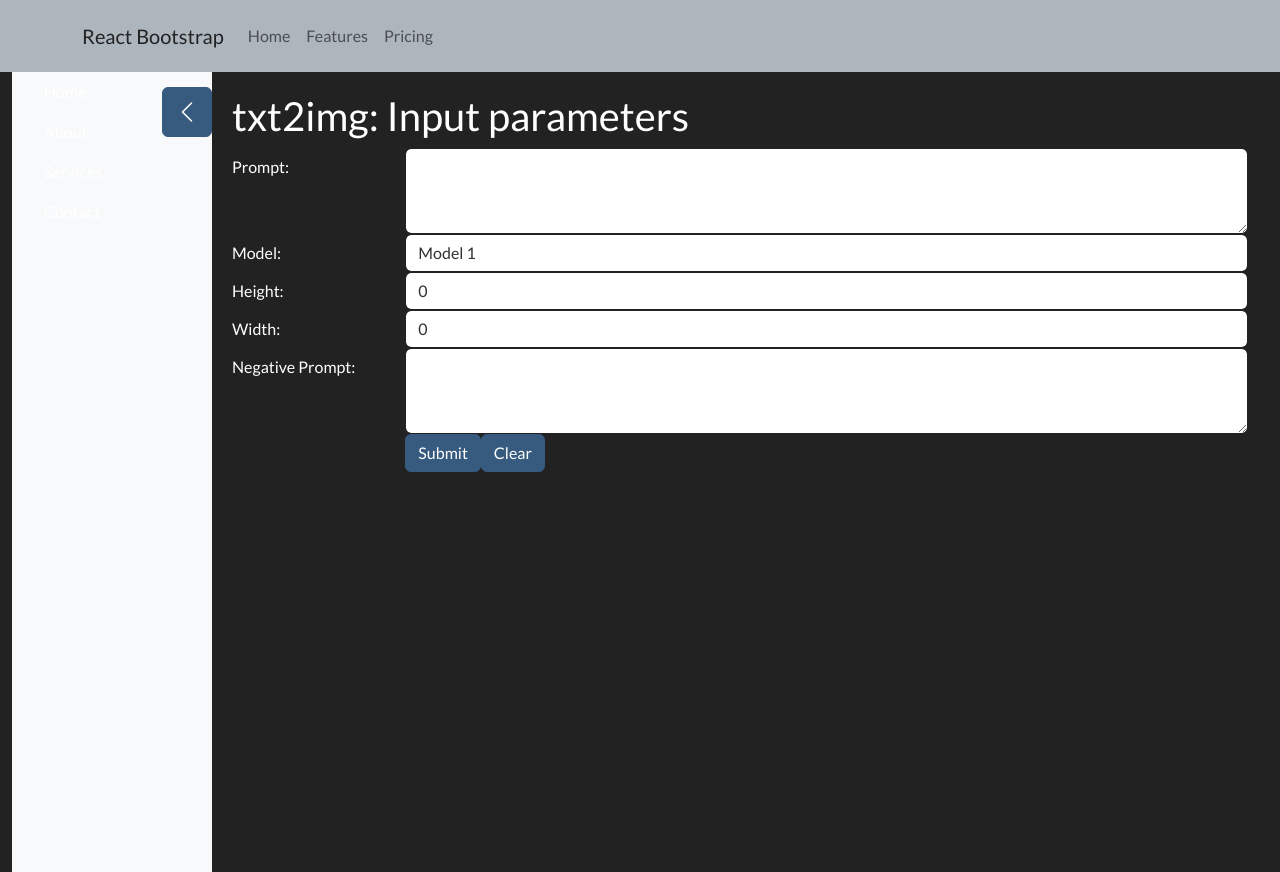
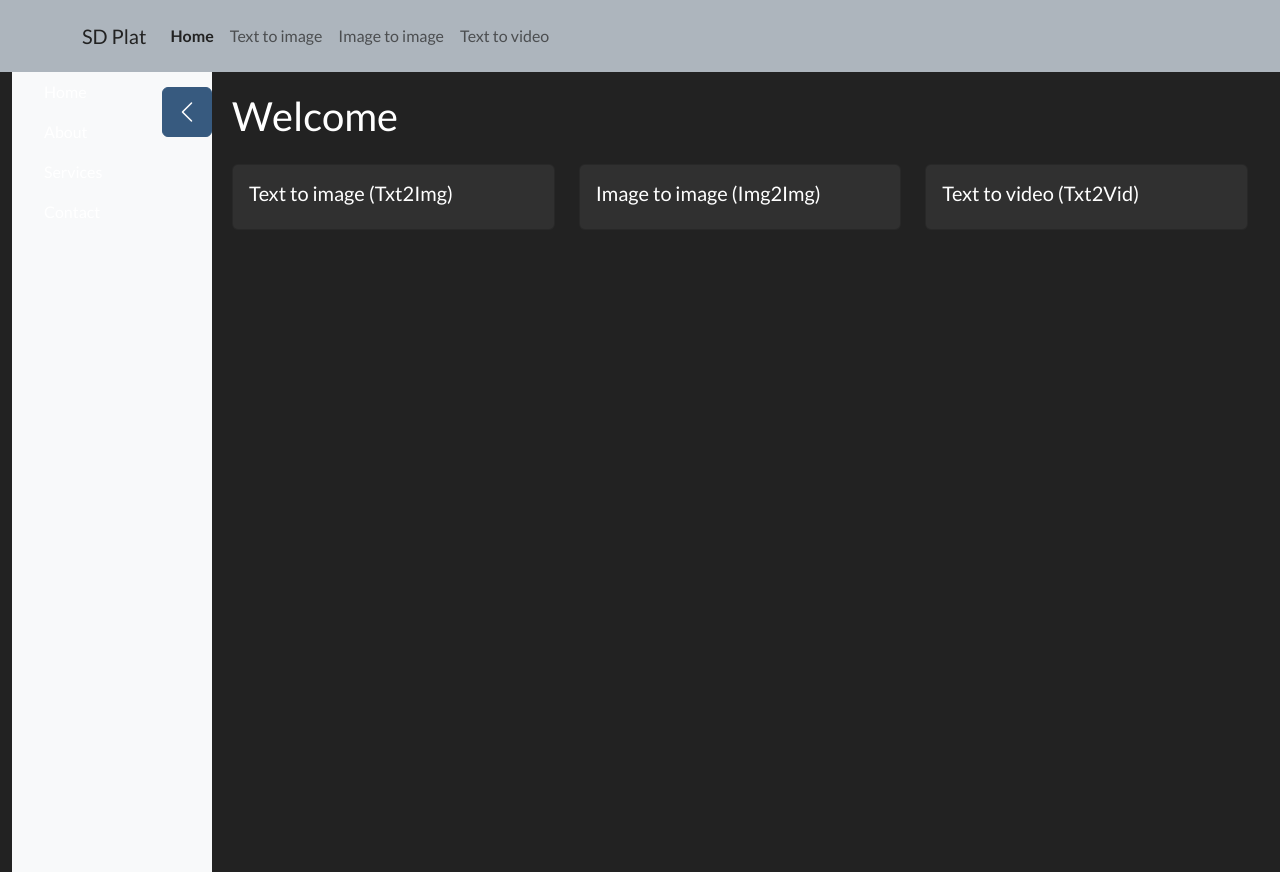
Before and after one commit to acwilan/sdplat, a React app in the folder ui/: page / in a window 1280 px wide. Built offline with nearby package versions, Linux system fonts and the light colour scheme.

Commit message:
Add routing and home

```diff
--- a/ui/package.json
+++ b/ui/package.json
@@ -13,6 +13,7 @@
     "@babel/preset-env": "^7.24.6",
     "@babel/preset-react": "^7.24.6",
     "@babel/preset-typescript": "^7.24.6",
+    "@testing-library/user-event": "^14.5.2",
     "@types/react": "^18.3.3",
     "@types/react-dom": "^18.3.0",
     "babel-loader": "^9.1.3",
@@ -23,6 +24,7 @@
     "react": "^18.3.1",
     "react-bootstrap": "^2.10.2",
     "react-dom": "^18.3.1",
+    "react-router-dom": "^6.23.1",
     "style-loader": "^4.0.0",
     "typescript": "^5.4.5",
     "webpack": "^5.91.0",
--- a/ui/src/App.tsx
+++ b/ui/src/App.tsx
@@ -1,16 +1,23 @@
 import React from 'react';
+import { Link, Routes, Route } from 'react-router-dom';
 import { Navbar, Container } from 'react-bootstrap';
 import Navigation from './components/Navigation';
 import Sidebar from './components/Sidebar';
 import './App.css';
 import FormComponent from './components/FormComponent';
+import Home from './components/Home';
+
+const Txt2Img = () => <FormComponent />;
+const Img2Img = () => <h2>Image to Image (Img2Img)</h2>;
+const Txt2Vid = () => <h2>Text to Video (Txt2Vid)</h2>;
 
 const App: React.FC<{ theme: string }> = ({ theme }) => {
   return (
     <div>
-      <Navbar bg={theme} variant={theme}>
+      <Navbar bg={theme} variant={theme} expand="lg">
         <Container>
-          <Navbar.Brand href="#home">React Bootstrap</Navbar.Brand>
+          <Navbar.Brand as={Link} to="/">SD Plat</Navbar.Brand>
+          <Navbar.Toggle aria-controls="basic-navbar-nav" />
           <Navigation />
         </Container>
       </Navbar>
@@ -18,7 +25,12 @@ const App: React.FC<{ theme: string }> = ({ theme }) => {
         <div className="d-flex">
           <Sidebar />
           <div className="content-container">
-            <FormComponent />
+            <Routes>
+              <Route path='/' element={<Home />} />
+              <Route path='/txt2img' element={<Txt2Img />} />
+              <Route path="/img2img" element={<Img2Img />} />
+              <Route path="/txt2vid" element={<Txt2Vid />} />
+            </Routes>
           </div>
         </div>
       </Container>
--- a/ui/src/components/FormComponent.tsx
+++ b/ui/src/components/FormComponent.tsx
@@ -39,7 +39,7 @@ const FormComponent: React.FC = () => {
 
   return (
     <>
-      <h2>txt2img: Input parameters</h2>
+      <h2>Text to image</h2>
       <Form onSubmit={handleSubmit}>
         <Form.Group as={Row} controlId="formPrompt">
           <Form.Label column sm={2}>Prompt:</Form.Label>
@@ -77,8 +77,8 @@ const FormComponent: React.FC = () => {
         </Form.Group>
         <Form.Group as={Row}>
           <Col sm={{ span: 10, offset: 2 }}>
-            <Button type="submit">Submit</Button>
-            <Button type="button" onClick={handleClear}>Clear</Button>
+            <Button type="submit" variant='primary'>Submit</Button>
+            <Button type="button" variant='link' onClick={handleClear}>Clear</Button>
           </Col>
         </Form.Group>
       </Form>
--- /dev/null
+++ b/ui/src/components/Home.css
@@ -0,0 +1,12 @@
+/* src/components/Home.css */
+.card-link {
+    text-decoration: none;
+    color: inherit;
+}
+
+.card-link:hover .card,
+.card-link:focus .card {
+    cursor: pointer;
+    transform: scale(1.05);
+    transition: transform 0.2s;
+}
--- /dev/null
+++ b/ui/src/components/Home.tsx
@@ -0,0 +1,34 @@
+// src/components/Home.tsx
+import React from 'react';
+import { Link } from 'react-router-dom';
+import { Card, Row, Col } from 'react-bootstrap';
+import './Home.css'; // Add custom CSS for clickable cards
+
+const Home = () => {
+  const features = [
+    { name: 'Text to image (Txt2Img)', path: '/txt2img' },
+    { name: 'Image to image (Img2Img)', path: '/img2img' },
+    { name: 'Text to video (Txt2Vid)', path: '/txt2vid' },
+  ];
+
+  return (
+    <>
+        <h2>Welcome</h2>
+        <Row className="mt-4">
+        {features.map((feature, index) => (
+            <Col key={index} sm={12} md={4} className="mb-4">
+            <Link to={feature.path} className="card-link">
+                <Card>
+                <Card.Body>
+                    <Card.Title>{feature.name}</Card.Title>
+                </Card.Body>
+                </Card>
+            </Link>
+            </Col>
+        ))}
+        </Row>
+    </>
+  );
+};
+
+export default Home;
--- /dev/null
+++ b/ui/src/components/Navigation.css
@@ -0,0 +1,4 @@
+.nav-link.active {
+    font-weight: bold;
+    color: #007bff;
+}
--- a/ui/src/components/Navigation.tsx
+++ b/ui/src/components/Navigation.tsx
@@ -1,13 +1,18 @@
 import React from 'react';
-import { Nav } from 'react-bootstrap';
+import { NavLink } from 'react-router-dom';
+import { Nav, Navbar } from 'react-bootstrap';
+import './Navigation.css';
 
 const Navigation: React.FC = () => {
   return (
+      <Navbar.Collapse id="basic-navbar-nav">
         <Nav className="me-auto">
-            <Nav.Link href="#home">Home</Nav.Link>
-            <Nav.Link href="#features">Features</Nav.Link>
-            <Nav.Link href="#pricing">Pricing</Nav.Link>
+          <Nav.Link as={NavLink} to="/">Home</Nav.Link>
+          <Nav.Link as={NavLink} to="/txt2img">Text to image</Nav.Link>
+          <Nav.Link as={NavLink} to="/img2img">Image to image</Nav.Link>
+          <Nav.Link as={NavLink} to="/txt2vid">Text to video</Nav.Link>
         </Nav>
+      </Navbar.Collapse>
   );
 };
 
--- a/ui/src/index.tsx
+++ b/ui/src/index.tsx
@@ -1,5 +1,6 @@
 import React, { useEffect, useState } from 'react';
 import ReactDOM from 'react-dom';
+import { BrowserRouter } from 'react-router-dom';
 import App from './App';
 import 'bootstrap/dist/css/bootstrap.min.css';
 import 'bootswatch/dist/darkly/bootstrap.min.css'; // Dark theme
@@ -29,9 +30,11 @@ const Root: React.FC = () => {
   }, [theme]);
 
   return (
-    <div className={theme}>
-      <App theme={theme} />
-    </div>
+    <BrowserRouter>
+      <div className={theme}>
+        <App theme={theme} />
+      </div>
+    </BrowserRouter>
   );
 };
 
```
Also changed, not shown: 2 other files (tests, documents, lock files or other folders).
